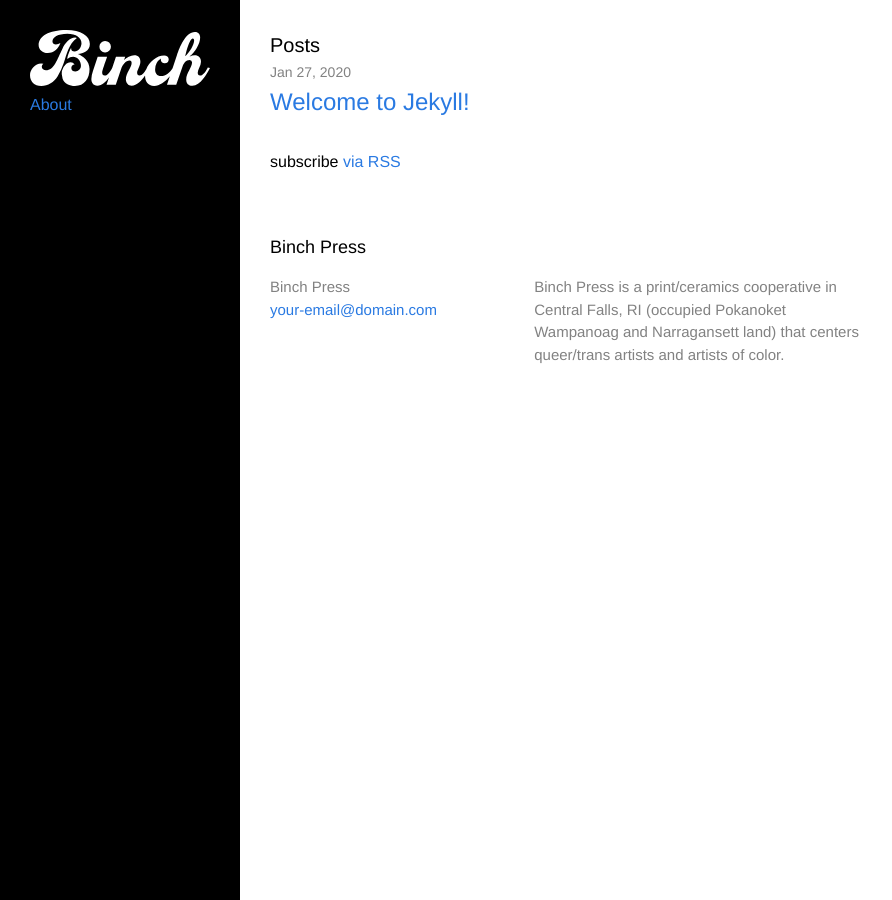
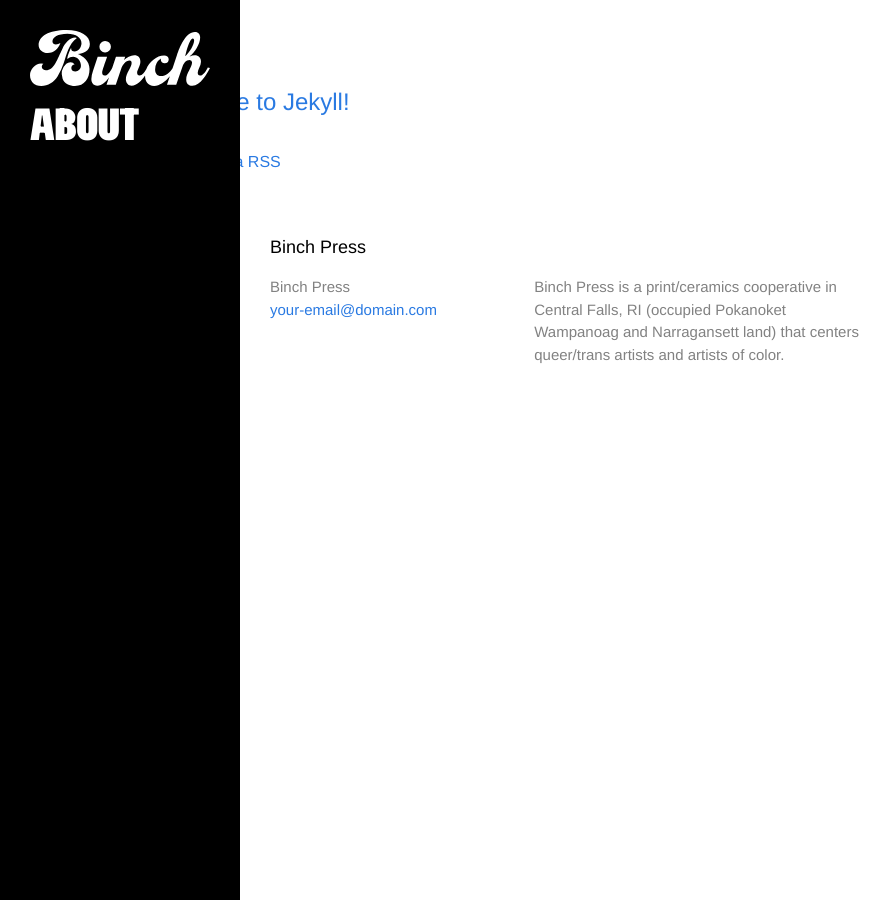
Before and after one commit to tychohoran/binchpress, a Jekyll site: the page built from index.html, in a window 1280 px wide. Shown: the whole page, without its empty margins (0-892 px from the left). Built offline with Jekyll 4.4.1, drawn with Linux system fonts in a browser that asks for light colours.

Commit message:
Send it up

```diff
--- a/_layouts/default.html
+++ b/_layouts/default.html
@@ -7,11 +7,11 @@
 
     {% include header.html %}
 
-    <div class="page-content">
+    <main class="page-content">
       <div class="wrapper">
         {{ content }}
       </div>
-    </div>
+    </main>
 
     {% include footer.html %}
 
--- a/_sass/_base.scss
+++ b/_sass/_base.scss
@@ -165,7 +165,6 @@ pre {
     margin-left: auto;
     padding-right: $spacing-unit;
     padding-left: $spacing-unit;
-    @extend %clearfix;
 }
 
 
--- a/_sass/_layout.scss
+++ b/_sass/_layout.scss
@@ -1,3 +1,4 @@
+
 /**
  * Site header
  */
@@ -8,15 +9,15 @@
     background-color: $text-color;
     color: $background-color;
 
-    // Position
-    left:0;
+    // Position navigation bar along the left side of the screen
+    left: 0;
     height: 100%;
-    width: 240px;
+    width: $menu-width;
 
     // Smooth transitions
     @include prefix(transition, height 0.25s, webkit moz o);
 
-    // Smooth transitions
+    // Position navigation bar along the top on mobile
     @include media-query($on-palm) {
         width: 100%;
         height: 60px;
@@ -39,22 +40,6 @@
     }
 }
 
-.clicked {
-    height: 100%;
-
-    .menu-icon {
-        #middlebar {
-            @include prefix(transform, scaleX(0), webkit moz ms o);
-        }
-        #topbar {
-            @include prefix(transform, translate(-8%,-8%) rotate(33.69deg), webkit moz ms o);
-        }
-        #bottombar {
-            @include prefix(transform, translate(-8%,8%) rotate(-33.69deg), webkit moz ms o);
-        }
-    }
-}
-
 .site-nav {
 
     .menu-icon {
@@ -62,12 +47,17 @@
     }
 
     .page-link {
+        font-family: $header-font-family;
+        font-size: $header-font-size;
         line-height: $base-line-height;
+        font-variation-settings: 'wdth'0;
+        color: white;
+    }
 
-        // Gaps between nav items, but not on the last one
-        &:not(:last-child) {
-            margin-right: 20px;
-        }
+    .trigger {
+        @include value-prefix(display, flex, webkit moz ms);
+        @include prefix(flex-flow, column nowrap, webkit moz ms);
+        @include prefix(justify-content, flex-start, webkit moz ms);
     }
 
     @include media-query($on-palm) {
@@ -75,6 +65,7 @@
         top: 0;
         right: $spacing-unit / 2;
         text-align: right;
+        width: calc(100% - #{$spacing-unit});
 
         .menu-icon {
             display: block;
@@ -84,6 +75,7 @@
             padding-top: 20px;
             text-align: center;
 
+            // Set up menu icon animation
             svg {
                 rect {
                     @include prefix(transition, 0.25s, webkit moz o);
@@ -100,29 +92,36 @@
             }
         }
 
+        // Invisible until clicked
+
         .trigger {
             clear: both;
             display: none;
-        }
-
-        &:hover .trigger {
-            display: block;
-            padding-bottom: 5px;
-        }
-
-        .page-link {
-            display: block;
-            padding: 5px 10px;
-
-            &:not(:last-child) {
-                margin-right: 0;
-            }
-            margin-left: 20px;
+            text-align: left;
         }
     }
 }
 
+.clicked {
+    height: 100%;
 
+    // Menu icon animation on clicked
+    .menu-icon {
+        #middlebar {
+            @include prefix(transform, scaleX(0), webkit moz ms o);
+        }
+        #topbar {
+            @include prefix(transform, translate(-8%,-8%) rotate(33.69deg), webkit moz ms o);
+        }
+        #bottombar {
+            @include prefix(transform, translate(-8%,8%) rotate(-33.69deg), webkit moz ms o);
+        }
+    }
+
+    .trigger {
+        @include value-prefix(display, flex, webkit moz ms);
+    }
+}
 
 /**
  * Site footer
@@ -185,6 +184,8 @@
  */
 .page-content {
     padding: $spacing-unit 0;
+    width: calc(100% - #{$menu-width});
+    right: 0;
 }
 
 .page-heading {
--- a/css/main.scss
+++ b/css/main.scss
@@ -12,6 +12,9 @@ $base-font-weight: 400;
 $small-font-size:  $base-font-size * 0.875;
 $base-line-height: 1.5;
 
+$header-font-family: "Soulcraft", Soulcraft, Arial, sans-serif;
+$header-font-size: 45px;
+
 $spacing-unit:     30px;
 
 $text-color:       #000;
@@ -24,6 +27,7 @@ $grey-color-dark:  darken($grey-color, 25%);
 
 // Width of the content area
 $content-width:    800px;
+$menu-width: 240px;
 
 $on-palm:          600px;
 $on-laptop:        800px;
@@ -43,6 +47,17 @@ $on-laptop:        800px;
     }
 }
 
+// Use @font-facefonts
+@mixin font-face( $font-name, $font-path, // path + file name. Ex : path/to/font/filename
+$font-weight: 400, $font-style: normal) {
+  @font-face {
+    font-family: $font-name;
+    font-style : $font-style;
+    font-weight: $font-weight;
+    src: url('#{$font-path}.woff') format('woff');
+  }
+}
+
 /// Mixin to prefix a property
 /// @author Hugo Giraudel
 /// @param {String} $property - Property name
@@ -57,6 +72,18 @@ $on-laptop:        800px;
   #{$property}: $value;
 }
 
+@mixin value-prefix($property, $value, $prefixes: ()) {
+  @each $prefix in $prefixes {
+    #{$property}: #{'-' + $prefix + '-' + $value};
+  }
+
+  // Output standard non-prefixed declaration
+  #{$property}: $value;
+}
+
+//Define fonts
+@include font-face("Soulcraft","../fonts/Soulcraft", 400, normal);
+
 
 // Import partials from `sass_dir` (defaults to `_sass`)
 @import
```
Also changed, not shown: fonts/Soulcraft.woff (added), 1 other file.
